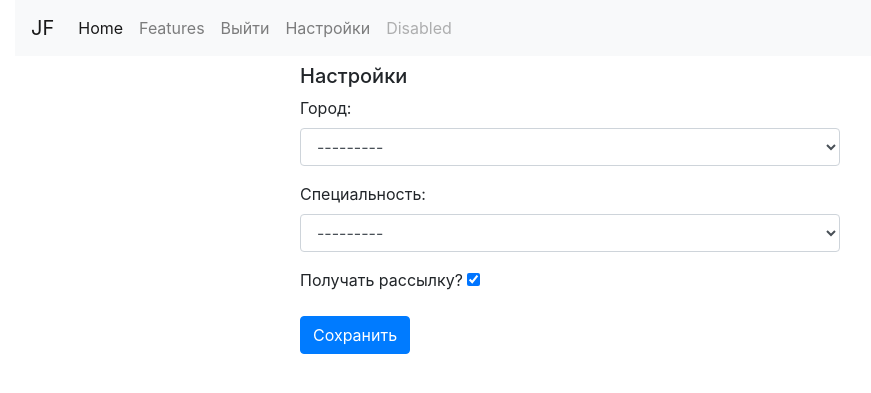
After one commit to VladimirFitisov/scraping_service_2, a Django app: page /accounts/update/ in a window 1280 px wide. The commit adds this page. Shown: the top 393 px of the page, without its empty margins (70-941 px from the left). Run offline with Django 3.2, Linux system fonts and the light colour scheme; the visitor is signed in with stand-in values (Sample User, id 1); data that the repository does not hold is empty; some libraries are stand-ins or nearby versions.

Commit message:
add new form for change settings user

```diff
--- a/src/accounts/forms.py
+++ b/src/accounts/forms.py
@@ -5,6 +5,8 @@
 from django import forms
 from django.contrib.auth import get_user_model, authenticate
 from django.contrib.auth.hashers import check_password
+
+from scraping.models import City, Language
 
 User = get_user_model()  # получение usera из базы данных
 
@@ -47,3 +49,23 @@ class UserRegistrationform(forms.ModelForm):
             if data['password'] != data['password2']:
                 raise forms.ValidationError('Пароли не совпадают')
             return data['password2']
+
+
+# форма для обновления данных пользователя
+class UserUpdateForm(forms.Form):
+    city = forms.ModelChoiceField(
+        queryset=City.objects.all(), to_field_name="slug", required=True,
+        widget=forms.Select(attrs={'class': 'form-control'}),
+        label='Город'
+    )
+    language = forms.ModelChoiceField(
+        queryset=Language.objects.all(), to_field_name="slug", required=True,
+        widget=forms.Select(attrs={'class': 'form-control'}),
+        label='Cпециальность'
+    )
+    send_email = forms.BooleanField(required=False, widget=forms.CheckboxInput,
+                                    label='Получать рассылку?')
+
+    class Meta():
+        model = User  # создаем форму на основе модели User
+        fields = ('email', 'language', 'send_email')
--- /dev/null
+++ b/src/accounts/templates/accounts/update.html
@@ -0,0 +1,19 @@
+{% extends "base.html" %}
+
+{% block title %} Register {% endblock %}
+
+{% block content %}
+    <div class="row">
+        <div class="col-md-6 mx-auto">
+            <h5 class="my-2">Настройки</h5>
+        <form method="POST" action="">{% csrf_token %}
+        <div class="form-group">
+        {{ form.as_p }}
+        </div>
+        <button type="submit" class="btn btn-primary">Сохранить</button>
+        </form>
+        </div>
+    </div>
+
+
+{% endblock %}
--- a/src/accounts/urls.py
+++ b/src/accounts/urls.py
@@ -1,8 +1,9 @@
 from django.urls import path
-from accounts.views import login_view, logout_view, register_view
+from accounts.views import login_view, logout_view, register_view, update_view
 
 urlpatterns = [
     path('login/', login_view, name='login'),
     path('logout/', logout_view, name='logout'),
     path('register/', register_view, name='register'),
+    path('update/', update_view, name='update'),
 ]
--- a/src/accounts/views.py
+++ b/src/accounts/views.py
@@ -5,7 +5,7 @@ https://docs.djangoproject.com/en/3.1/topics/auth/default/
 from django.shortcuts import render, redirect
 from django.contrib.auth import authenticate, login, logout
 
-from accounts.forms import UserLoginForm, UserRegistrationform
+from accounts.forms import UserLoginForm, UserRegistrationform, UserUpdateForm
 
 
 # функция входа
@@ -40,3 +40,18 @@ def register_view(request):
         new_user.save()
         return render(request, 'accounts/register_done.html', {'new_user': new_user})
     return render(request, 'accounts/register.html', {'form': form})
+
+
+# форма, которая позволяет проверить какие у него настройки
+def update_view(request):
+    if request.user.is_authenticated:
+        user = request.user
+        if request.method == 'POST':
+            form = UserUpdateForm()
+        else:
+            form = UserUpdateForm(
+                initial={'city': user.city, 'language': user.language, 'send_email': user.send_email}
+            )
+        return render(request, 'accounts/update.html', {'form': form})
+    else:
+        return redirect('accounts:login')
--- a/src/templates/base.html
+++ b/src/templates/base.html
@@ -31,6 +31,9 @@
             {% if user.is_authenticated %}
                 <li class="nav-item">
                     <a class="nav-link" href="{% url 'accounts:logout' %}">Выйти</a>
+                </li>
+                <li class="nav-item">
+                    <a class="nav-link" href="{% url 'accounts:update' %}">Настройки</a>
                 </li>
             {% else %}
                 <li class="nav-item">
```
Also changed, not shown: src/scraping/forms.py (+10 -4 lines).
